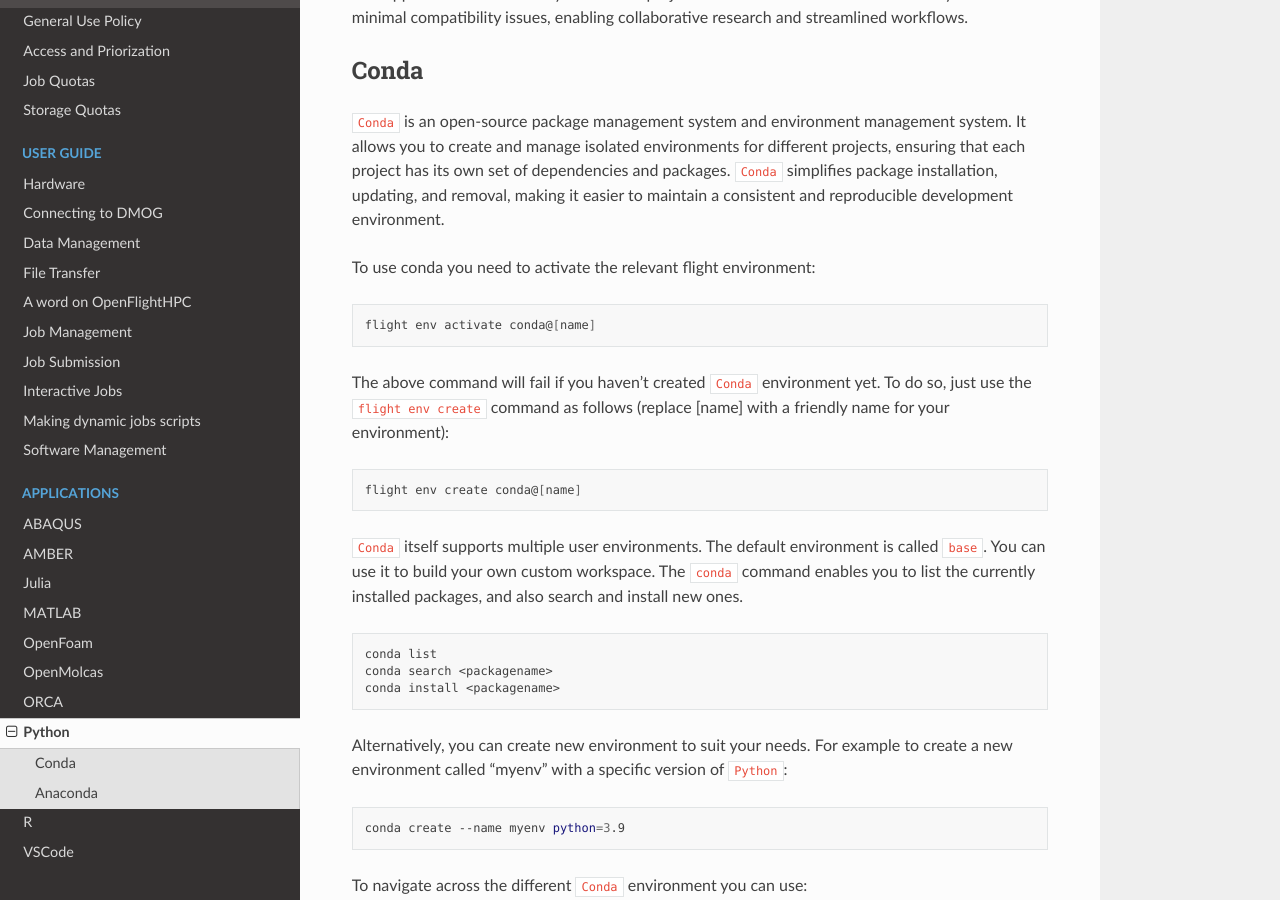
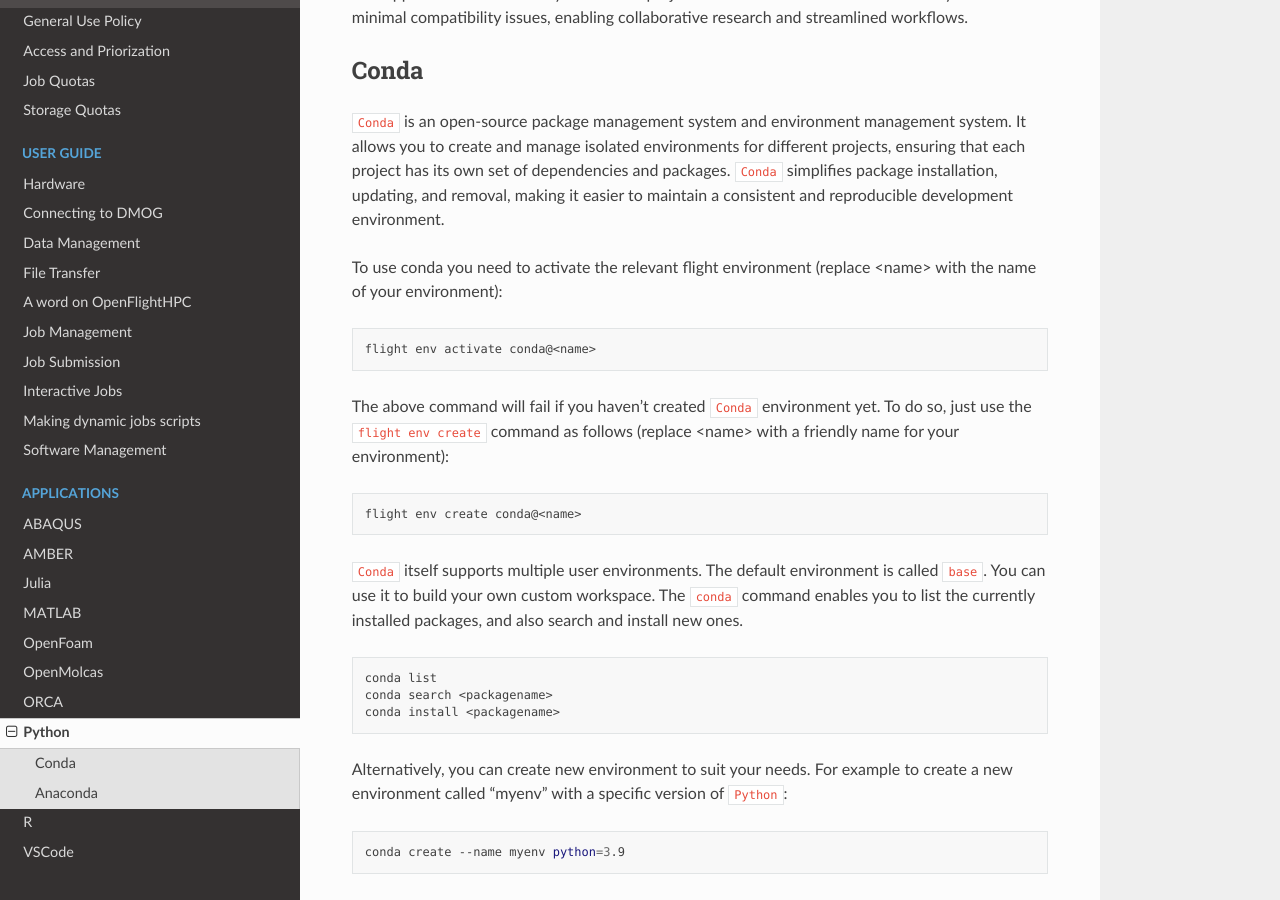
Before and after one commit to jm130/dmogdocs, a Sphinx documentation site: the page built from docs/source/applications/python.rst, in a window 1280 px wide and 900 px high, scrolled down 350 px. Built offline with Sphinx 7.4.7 and the Read the Docs theme 2.0.0, drawn with Linux system fonts in a browser that asks for light colours.

Commit message:
Update python.rst

```diff
--- a/docs/source/applications/python.rst
+++ b/docs/source/applications/python.rst
@@ -18,18 +18,18 @@
 different projects, ensuring that each project has its own set of dependencies and packages. ``Conda`` simplifies package installation,
 updating, and removal, making it easier to maintain a consistent and reproducible development environment.
 
-To use conda you need to activate the relevant flight environment:
+To use conda you need to activate the relevant flight environment (replace <name> with the name of your environment):
 
 .. code-block:: bash
 
-   flight env activate conda@[name]
+   flight env activate conda@<name>
 
 The above command will fail if you haven't created ``Conda`` environment yet. To do so, just use the
-``flight env create`` command as follows (replace [name] with a friendly name for your environment):
+``flight env create`` command as follows (replace <name> with a friendly name for your environment):
 
 .. code-block:: bash
 
-   flight env create conda@[name]
+   flight env create conda@<name>
 
 ``Conda`` itself supports multiple user environments. The default environment is called ``base``.
 You can use it to build your own custom workspace. The ``conda`` command enables you to list the
```
